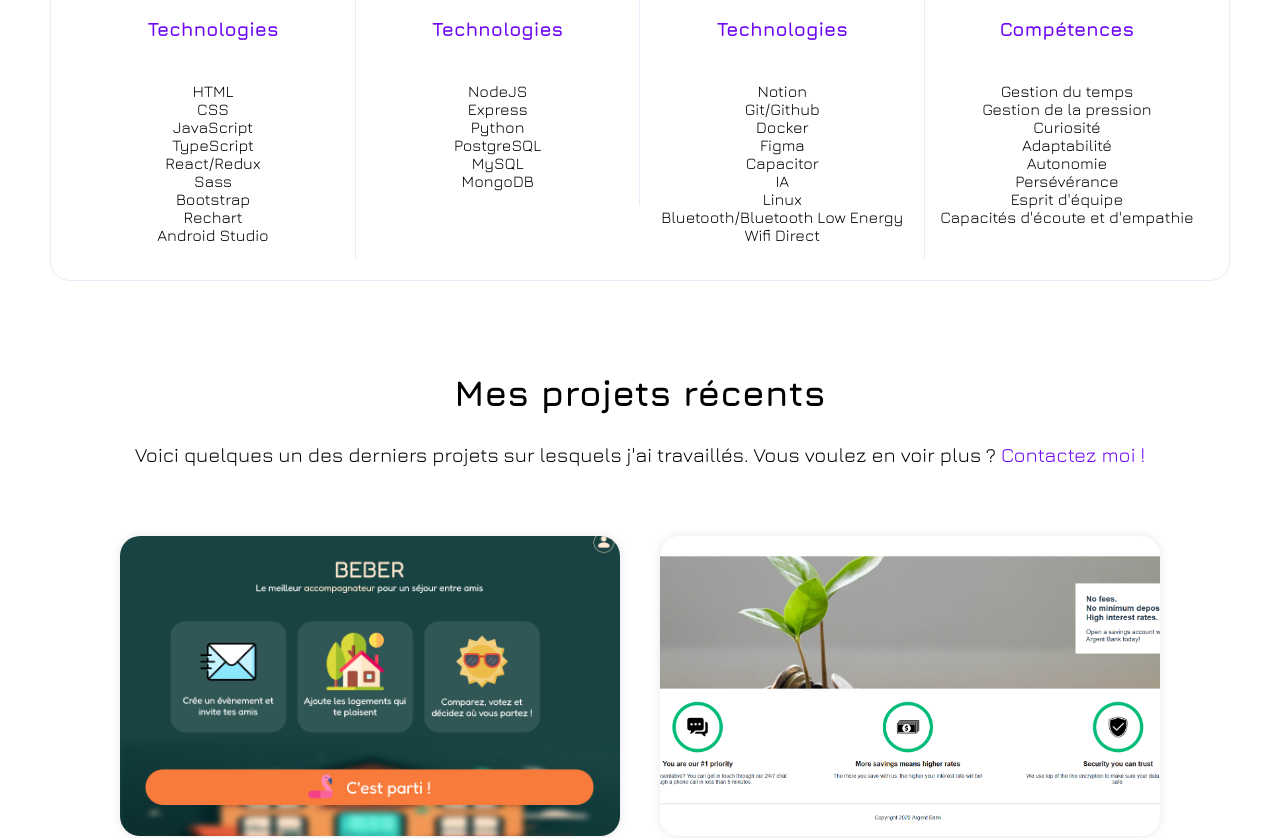
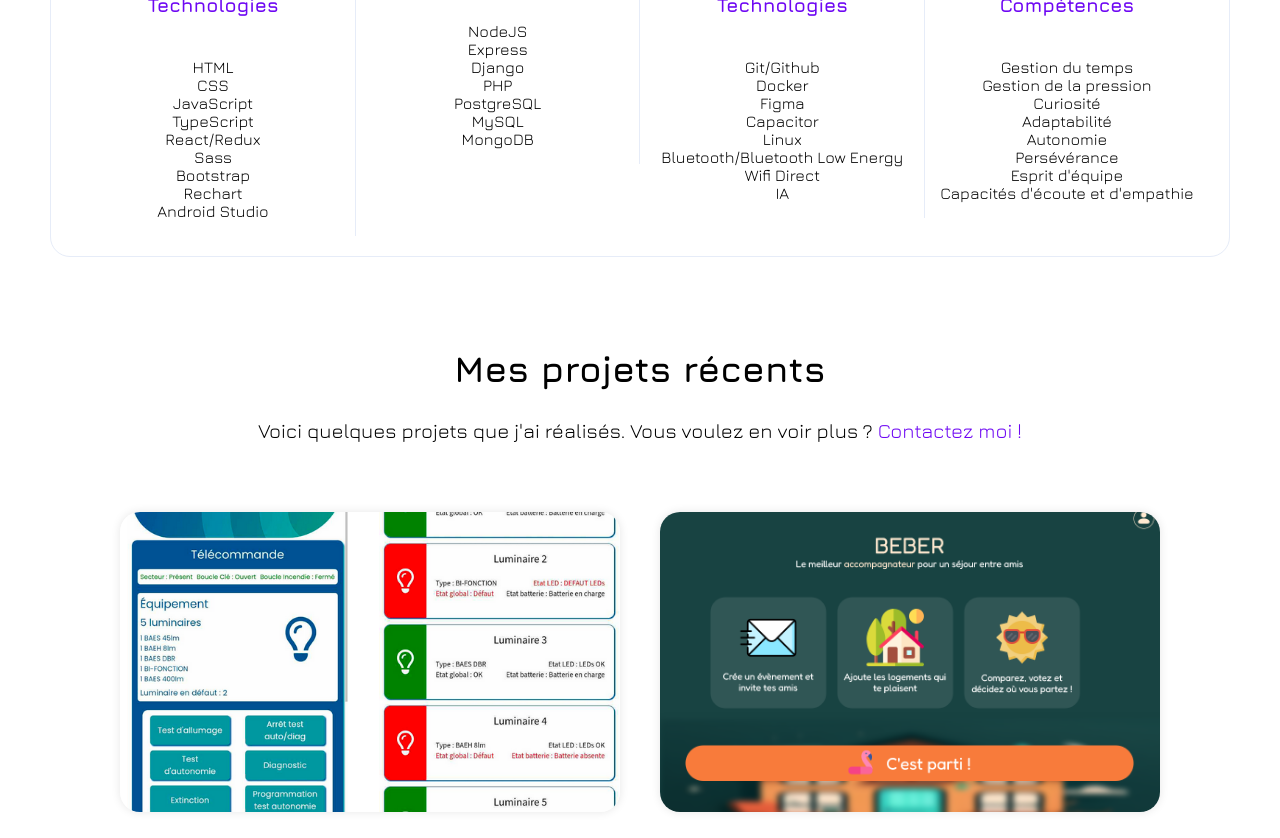
Before and after one commit to TheGoozmeister/portfoliov3, a React (Create React App) app: page / in a window 1280 px wide. Shown: the part 1720-2558 px from the top of the page. Built offline with nearby package versions, Linux system fonts and the light colour scheme.

Commit message:
corrected first bugs

```diff
--- a/src/data/projects.json
+++ b/src/data/projects.json
@@ -1,4 +1,34 @@
 [
+    {
+        "id": 1,
+        "title": "Télécommande Luminaires BLE",
+        "cover": "ble.png",
+        "description": {
+            "eng" : "Full-stack application for event organization",
+            "fr": "Application fullstack d'oranisation d'évènements"
+        },
+        "technos": [
+            "HTML/CSS",
+            "JAVASCRIPT",
+            "REACT",
+            "NODEJS",
+            "EXPRESS",
+            "MYSQL"
+        ],
+        "tools": [
+            "GIT",
+            "SASS",
+            "SILICIUM",
+            "FIGMA",
+            "DOCKER",
+            "REDUX"
+        ],
+        "summary": {
+            "eng" : "Béber is a mobile-first application designed to assist in event organization. It allows multiple users to create and join events, suggest accommodations using links from platforms like Airbnb, and vote on the stay location. The frontend is built with React, the backend with Node.js, and the database with MySQL. Docker was used for deploying the first test version.",
+            "fr": "Béber est une application mobilefirst accompagnatrice d'organisation d'évènements. Elle permet à plusieurs personnes de créer et de rejoindre un évènement, de proposer des logements à partir de liens d'annonces type airbnb, et de voter pour le lieu de séjour. Le front est en React, le back en NodeJS, la base de données en MYSQL. Docker a été utilisé pour le déploiement de la première version de test."
+        },
+        "projectLink" : "https://github.com/TheGoozmeister/b-ber"
+    },
     {
         "id": 1,
         "title": "Beber",
--- a/src/pages/Landing/index.tsx
+++ b/src/pages/Landing/index.tsx
@@ -14,7 +14,7 @@ function Landing () : JSX.Element {
             <div className="landing__title" id='home'>
                 <h1>Concepteur Développeur d'Applications Full Stack</h1>
                 <div className="landing__title__text">
-                    Coder des solutions simples à des problématiques complexes.
+                    Coder des solutions simples pour des problématiques complexes.
                 </div>
                 <div className="landing__title__image">
                     <img src={photo} alt="portrait" />
@@ -77,7 +77,8 @@ function Landing () : JSX.Element {
                         <ul>
                             <li>NodeJS</li>
                             <li>Express</li>
-                            <li>Python</li>
+                            <li>Django</li>
+                            <li>PHP</li>
                             <li>PostgreSQL</li>
                             <li>MySQL</li>
                             <li>MongoDB</li>
@@ -99,15 +100,14 @@ function Landing () : JSX.Element {
                     </div>
                     <div className="landing__skills__section__list">
                         <ul>
-                            <li>Notion</li>
                             <li>Git/Github</li>
                             <li>Docker</li>
                             <li>Figma</li>
                             <li>Capacitor</li>
-                            <li>IA</li>
                             <li>Linux</li>
                             <li>Bluetooth/Bluetooth Low Energy</li>
                             <li>Wifi Direct</li>
+                            <li>IA</li>
                         </ul>
                     </div>
                 </div>
@@ -119,7 +119,7 @@ function Landing () : JSX.Element {
                         <h3>Soft Skills</h3>
                     </div>
                     <div className="landing__skills__section__description">
-                        Au travers de mes différentes expériences professionnelles et personnelles, j'ai développé des compétences individuelles et collectives qui me permettet d'être un élément pertinent au sein d'une équipe.
+                        Au travers de mes différentes expériences professionnelles et personnelles, j'ai développé des compétences individuelles et collectives qui me permettent d'être un élément pertinent au sein d'une équipe.
                     </div>
                     <div className="landing__skills__section__listTitle">
                         <h4>Compétences</h4>
@@ -143,7 +143,7 @@ function Landing () : JSX.Element {
                     <h2>Mes projets récents</h2>
                 </div>
                 <div className="landing__projects__text">
-                    Voici quelques un des derniers projets sur lesquels j'ai travaillés. Vous voulez en voir plus ?
+                    Voici quelques projets que j'ai réalisés. Vous voulez en voir plus ?
                     <a href="mailto:vincent.pastor.pro@gmail.com" id="contactMe"> Contactez moi !</a>                </div>
                 <div className="landing__projects__list">
                 {projects.slice(0, 6).map((project) => (
@@ -163,7 +163,7 @@ function Landing () : JSX.Element {
                     <h2>Contactez-moi</h2>
                 </div>
                 <div className="landing__contact__text">
-                    Envie de travailler ensemble ? N'hésitez pas à m'expliquer votre projet ou à m'adresser vos questionnements.
+                    Envie de travailler ensemble ? N'hésitez pas à me partager vos attentes et nous arriverons ensemble à une solution optimale.
                 </div>
                 <a href="mailto:vincent.pastor.pro@gmail.com" className="landing__contact__button">
                     <div className="landing__contact__button__logo">
--- a/src/style/sass/composants/_cardProject.scss
+++ b/src/style/sass/composants/_cardProject.scss
@@ -15,6 +15,7 @@
         width: 100%;
         margin: 10px 0px 10px 0px;
         border-radius: 0;
+        background-size: contain;
     }
     &__content__description {
         margin-bottom: 20px;
--- a/src/style/sass/pages/_landing.scss
+++ b/src/style/sass/pages/_landing.scss
@@ -59,7 +59,7 @@
         justify-content: center;
         padding: 40px 0px 200px 0px;
         @include smartphone {
-            padding: 20px 0px 100px 0px;
+            padding: 20px 20px 100px 20px;
         }
         & h2 {
             font-size: 3vh;
@@ -155,7 +155,6 @@
                 font-weight: 400;
                 text-align: center;
                 margin-bottom: 20px;
-                height: 150px;
                 @include smartphone {
                     height: auto;
                     margin-bottom: 0px;
@@ -178,10 +177,12 @@
                     justify-content: center;
                     margin-left: 0;
                     padding-left: 0;
+                    text-align: center;
                     & li {
                         list-style: none;
                         margin-left: 0;
                         padding-left: 0;
+                        text-align: center;
                     }
                 }
             }
```
Also changed, not shown: src/assets/img/ble.png (added), src/style/css/style.css, 1 other file (tests, documents, lock files or other folders).
